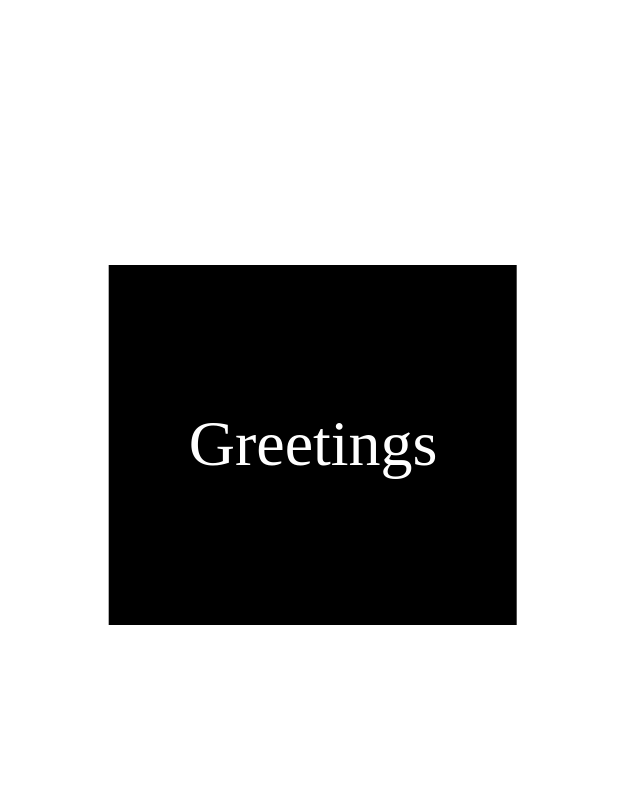
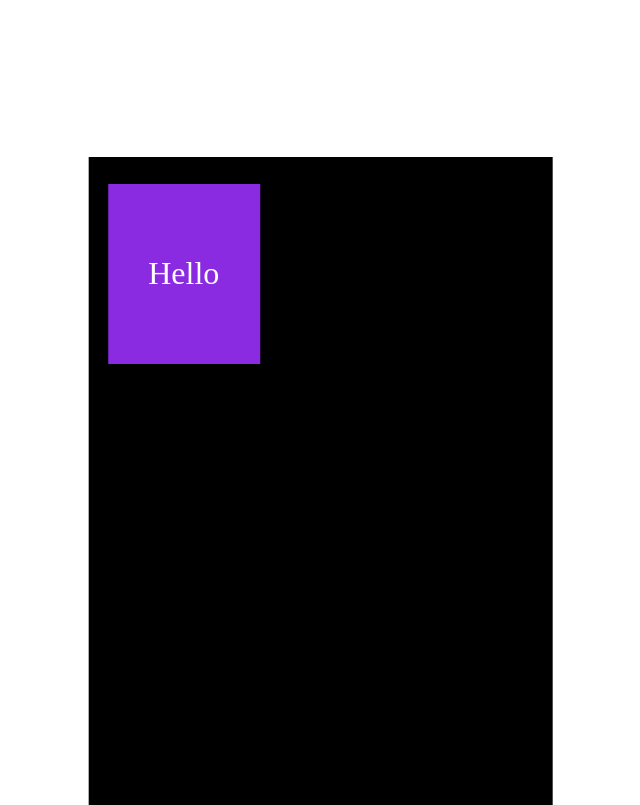
Before and after one commit to AustenVanBrogen/react_card_scaler, a React (Vite) app in the folder react_card_scaler/: page / in a window 1280 px wide. Shown: the whole page, without its empty margins (378-1018 px from the left). Built offline with nearby package versions, Linux system fonts and the light colour scheme.

Commit message:
Added a card to the cardBox. Also made the card scale up and go to the center when clicked and then return to default when clicked agian

```diff
--- a/react_card_scaler/src/App.jsx
+++ b/react_card_scaler/src/App.jsx
@@ -1,6 +1,7 @@
 import { useState } from 'react'
 import reactLogo from './assets/react.svg'
 import CardBox from './components/CardBox.jsx';
+import Card from './components/Card.jsx';
 import './App.css';
 
 function App() {
@@ -8,7 +9,9 @@ function App() {
 
   return (
     <div className="App">
-        <CardBox> </CardBox>
+        <CardBox>
+          <Card></Card>
+        </CardBox>
     </div>
   )
 }
--- a/react_card_scaler/src/components/Card.css
+++ b/react_card_scaler/src/components/Card.css
@@ -0,0 +1,17 @@
+.cardStyle1{
+    padding: 20px;
+    transform: scale(0.5, 0.5) translate(-90%, -115%);
+    background-color:blueviolet;
+}
+
+.cardStyle2{
+    padding: 20px;
+    background-color:blueviolet;
+    transform: translate(0%, 0%) scale(1, 1);
+}
+
+.card:hover{
+    /* background-color:cornflowerblue;
+    color:azure;
+    transform: translate(0%, 0%) scale(0.5, 0.5); */
+}
--- a/react_card_scaler/src/components/Card.jsx
+++ b/react_card_scaler/src/components/Card.jsx
@@ -0,0 +1,21 @@
+import './Card.css';
+import React, {useState} from 'react';
+function Card(){
+
+    const[cardStyle, setCardStyle] = useState('cardStyle1');
+
+    const changeStyle = () =>{
+        if(cardStyle === 'cardStyle1'){
+            setCardStyle('cardStyle2');
+        }
+        else{
+            setCardStyle('cardStyle1');
+        }
+    }
+
+    return <div className={cardStyle} onClick={changeStyle}>
+            <p> Hello </p>
+        </div>
+}
+
+export default Card;
--- a/react_card_scaler/src/components/CardBox.css
+++ b/react_card_scaler/src/components/CardBox.css
@@ -9,7 +9,9 @@
 }
 
 .cardBox:hover{
+    /* Will affect all text inside cardBox, including text from other components */
     color:aquamarine;
+
 }
 
 p{
--- a/react_card_scaler/src/components/CardBox.jsx
+++ b/react_card_scaler/src/components/CardBox.jsx
@@ -3,7 +3,7 @@ import './CardBox.css';
 const CardBox= ({children}) =>{
     return <div className='cardBox'>
         <p>
-            Greetings
+            {children}
         </p>
         </div>
 }
```
